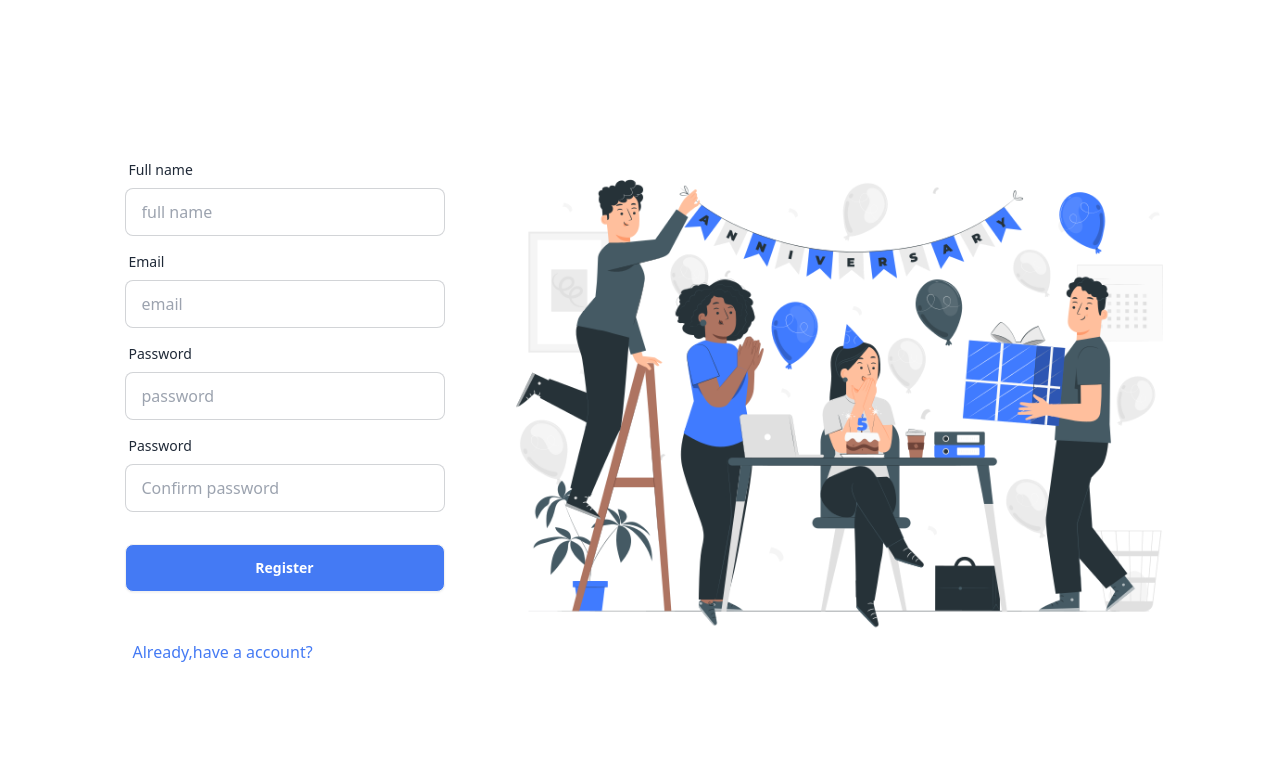
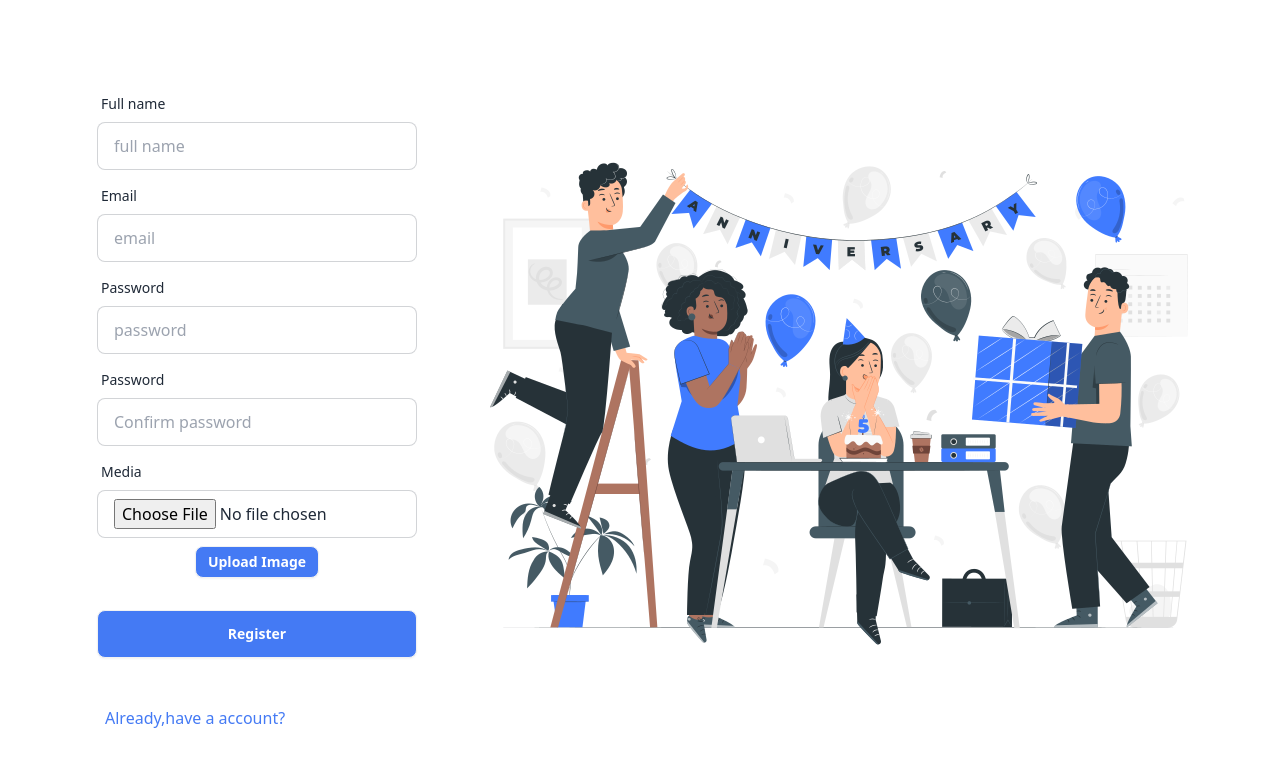
Before and after one commit to abdullah-polok/Event_management_system, a React (Vite) app: page /register in a window 1280 px wide. Shown: the top 766 px of the page. Built offline with nearby package versions, Linux system fonts and the light colour scheme; no server answers.

Commit message:
fix:logout after navigation

```diff
--- a/src/AuthProvider/AuthProvider.jsx
+++ b/src/AuthProvider/AuthProvider.jsx
@@ -154,11 +154,12 @@ const AuthProvider = ({ children }) => {
     return sendPasswordResetEmail(auth, email);
   };
 
-  ///log out user
-  const logoutUser = () => {
-    setLoading(true);
-    return signOut(auth);
-  };
+  // ///log out user
+  // const logoutUser = () => {
+  //   setLoading(true);
+  //   setUser(null);
+  //   return signOut(auth);
+  // };
 
   useEffect(() => {
     const unsubscribe = onAuthStateChanged(auth, (currentUser) => {
@@ -176,9 +177,10 @@ const AuthProvider = ({ children }) => {
 
   const userInfo = {
     user,
+    setUser,
+    setLoading,
     signInUser,
     createUser,
-    logoutUser,
     sendEmailVerification,
     resetPassword,
     addEventFunc,
@@ -188,6 +190,7 @@ const AuthProvider = ({ children }) => {
     chartData,
     setChartData,
   };
+  console.log(user);
   return (
     <AuthContext.Provider value={userInfo}>{children}</AuthContext.Provider>
   );
--- a/src/Components/Navbar/Navbar.jsx
+++ b/src/Components/Navbar/Navbar.jsx
@@ -1,13 +1,25 @@
 import React, { useContext } from "react";
 import { AuthContext } from "../../AuthProvider/AuthProvider";
 import { useNavigate } from "react-router-dom";
+import { signOut } from "firebase/auth";
+import { auth } from "../../../firebase.config";
 
 const Navbar = () => {
-  const { logoutUser } = useContext(AuthContext);
+  const { setUser, setLoading } = useContext(AuthContext);
   const navigate = useNavigate();
   const handleUser = () => {
-    logoutUser();
-    navigate("/");
+    setLoading(true);
+    signOut(auth)
+      .then(() => {
+        setUser(null); // Clear user data after successful sign-out
+        navigate("/"); // Navigate to login page
+      })
+      .catch((error) => {
+        console.error("Error logging out: ", error); // Log any error that occurs
+      })
+      .finally(() => {
+        setLoading(false); // Reset loading state
+      });
   };
   return (
     <div className="navbar bg-base-100 shadow shadow-md">
--- a/src/Pages/Auth/Register/Register.jsx
+++ b/src/Pages/Auth/Register/Register.jsx
@@ -5,11 +5,15 @@ import { AuthContext } from "../../../AuthProvider/AuthProvider";
 import { ToastContainer, toast } from "react-toastify";
 import "react-toastify/dist/ReactToastify.css";
 import { updateProfile } from "firebase/auth";
-
+import axios from "axios";
 const Register = () => {
   const navigate = useNavigate();
   const { createUser, user, sendEmailVerification } = useContext(AuthContext);
   const [registerError, setRegisterError] = useState("");
+  const [selectedFile, setSelectedFile] = useState(null);
+  const [imgUrl, setImageUrl] = useState("");
+
+  const apiKeys = "1ba08fcb8d889501df3573b6ada7b5a4";
 
   const handleRegister = async (e) => {
     e.preventDefault();
@@ -65,7 +69,10 @@ const Register = () => {
         // console.log(res.user);
         const user = res.user;
 
-        return updateProfile(user, { displayName: name }).then(() => {
+        return updateProfile(user, {
+          displayName: name,
+          photoURL: imgUrl,
+        }).then(() => {
           sendEmailVerification(user).then(() => {
             toast("Verification email sent");
           });
@@ -81,6 +88,34 @@ const Register = () => {
         setRegisterError(err.message);
         toast(err.message);
       });
+  };
+
+  const handleFileChange = (event) => {
+    setSelectedFile(event.target.files[0]);
+  };
+
+  const handleUpload = async () => {
+    if (!selectedFile) {
+      alert("Please select a file first!");
+      return;
+    }
+
+    const formData = new FormData();
+    formData.append("image", selectedFile);
+
+    try {
+      const response = await axios.post(
+        `https://api.imgbb.com/1/upload?key=${apiKeys}`,
+        formData
+      );
+
+      // Set the image URL from the response
+      setImageUrl(response.data.data.display_url);
+      alert("Image uploaded successfully!");
+    } catch (error) {
+      console.error("Error uploading image:", error);
+      alert("Failed to upload image. Please try again.");
+    }
   };
 
   return (
@@ -139,6 +174,27 @@ const Register = () => {
                 required
               />
             </div>
+            <div className="">
+              <label className="label">
+                <span className="label-text">Media</span>
+              </label>
+              <input
+                type="file"
+                name="media"
+                placeholder="Date"
+                onChange={handleFileChange}
+                className="input input-bordered py-2 w-full"
+                required
+              />
+              <div className="text-center">
+                <button
+                  className="btn btn-sm bg-[#447af4] text-white mt-2 "
+                  onClick={handleUpload}
+                >
+                  Upload Image
+                </button>
+              </div>
+            </div>
             <div className="form-control mt-6">
               <button className="btn bg-[#447af4] text-white">Register</button>
               <ToastContainer></ToastContainer>
--- a/src/PrivateRouter/PrivateRouter.jsx
+++ b/src/PrivateRouter/PrivateRouter.jsx
@@ -4,7 +4,6 @@ import { Navigate } from "react-router-dom";
 
 const PrivateRouter = ({ children }) => {
   const { user, loading } = useContext(AuthContext);
-  console.log("User", user);
   if (loading)
     return (
       <div className="flex justify-center items-center mt-10 min-h-screen">
```
